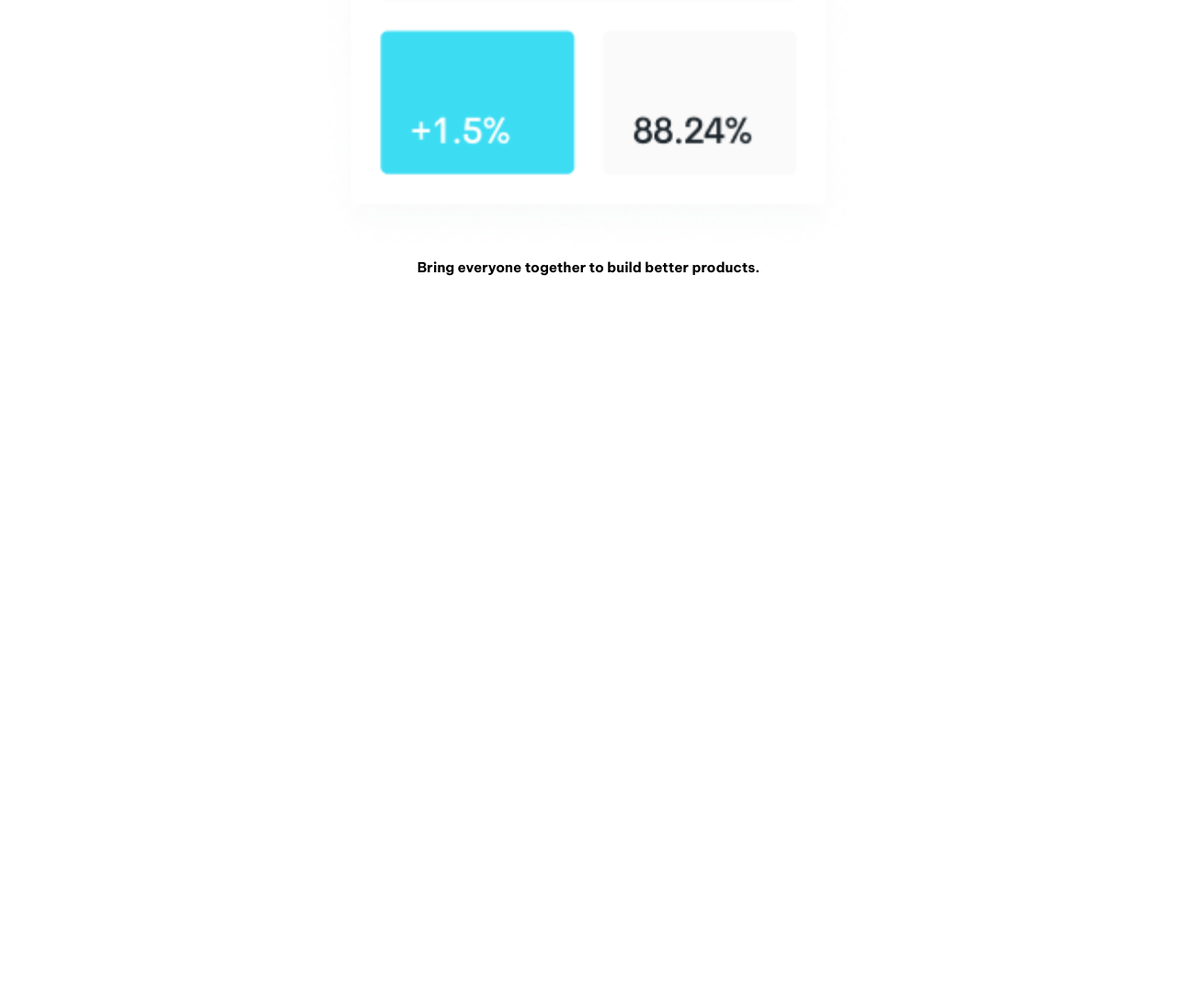
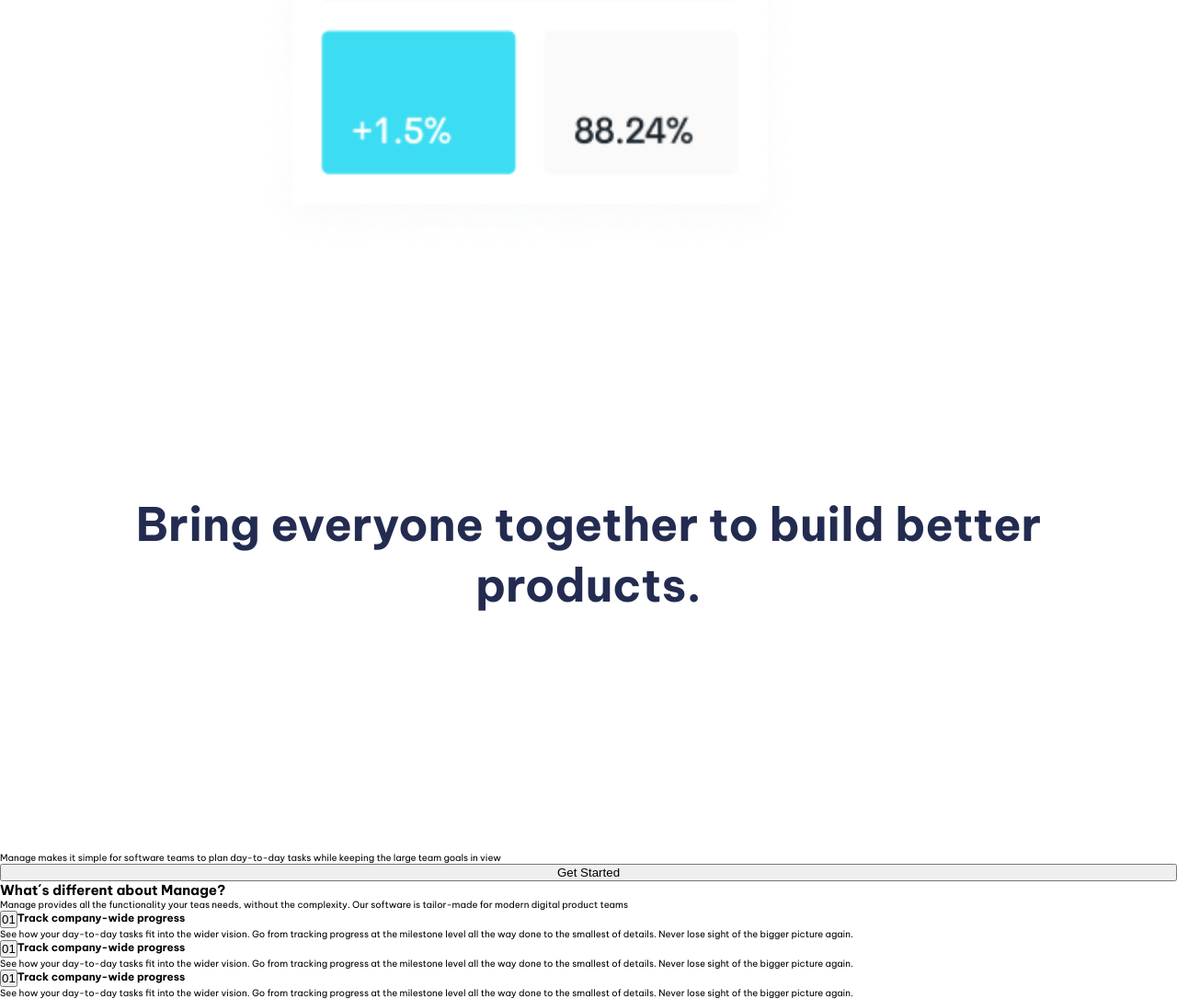
Before and after one commit to DevsRaba/Evaluacion_Final_FrontEnd, a plain HTML site: page root/mobile.html in a window 1280 px wide. Shown: the part 1060-2146 px from the top of the page at 92% size. Before the commit the page ends 1360 px from the top, so only its background shows below. Drawn offline with Linux system fonts and the light colour scheme.

Commit message:
add midu button tutorial

```diff
--- /dev/null
+++ b/root/css/another.css
@@ -0,0 +1,30 @@
+button {
+    display: flex;
+    flex-direction: column;
+    width: 3rem;
+    height: 3rem;
+    border: 0;
+    background: transparent;
+    gap: .65rem;
+}
+
+button > div {
+    background: black;
+    height: 2px;
+    width: 100%;
+    border-radius: 5px;
+    transition: all .5s;
+    transform-origin: left;
+}
+
+button:hover div:first-child {
+    transform: rotate(45deg);
+}
+
+button:hover div:nth-child(2) {
+    opacity: 0;
+}
+
+button:hover div:last-child {
+    transform: rotate(-45deg);
+}
--- a/root/css/mobile-style.css
+++ b/root/css/mobile-style.css
@@ -31,9 +31,25 @@ header {
 
 section {
     display: flex;
+    flex-direction: column;
     justify-content: center;
+
 }
 
 section img {
     width: 90%;
 }
+
+.title {
+    padding: 20% 5%;
+    color: #232c50;
+    font-size: 50px;
+    font-weight: 700;
+    line-height: 66.47px;
+    text-align: center;
+}
+
+div {
+    display: flex;
+
+}
--- a/root/css/styles.css
+++ b/root/css/styles.css
@@ -120,3 +120,8 @@ ul {
     width: 100%;
     justify-content: space-between;
 }
+
+
+@media (max-width:480px) {
+
+}
--- a/root/mobile.html
+++ b/root/mobile.html
@@ -25,7 +25,38 @@
         </section>
 
         <section>
-            <h1>Bring everyone together to build better products.</h1>
+            <h1 class="title">Bring everyone together to build better products.</h1>
+            <p>Manage makes it simple for software teams to plan day-to-day tasks while keeping the large team goals in view</p>
+            <button class="btn">Get Started</button>
+        </section>
+
+        <section>
+          <h2>What´s different about Manage?</h2>
+          <p>Manage provides all the functionality your teas needs, without the complexity. Our software is tailor-made for modern digital product teams</p>
+        </section>
+
+        <section>
+          <div>
+            <button>01</button>
+            <h3>
+              Track company-wide progress
+            </h3>
+          </div>
+          <p>See how your day-to-day tasks fit into the wider vision. Go from tracking progress at the milestone level all the way done to the smallest of details. Never lose sight of the bigger picture again.</p>
+          <div>
+            <button>01</button>
+            <h3>
+              Track company-wide progress
+            </h3>
+          </div>
+          <p>See how your day-to-day tasks fit into the wider vision. Go from tracking progress at the milestone level all the way done to the smallest of details. Never lose sight of the bigger picture again.</p>
+          <div>
+            <button>01</button>
+            <h3>
+              Track company-wide progress
+            </h3>
+          </div>
+          <p>See how your day-to-day tasks fit into the wider vision. Go from tracking progress at the milestone level all the way done to the smallest of details. Never lose sight of the bigger picture again.</p>
         </section>
     </main>
 
```
Also changed, not shown: root/another.html (added, +17 -0 lines), root/index.html (+1 -1 lines).
